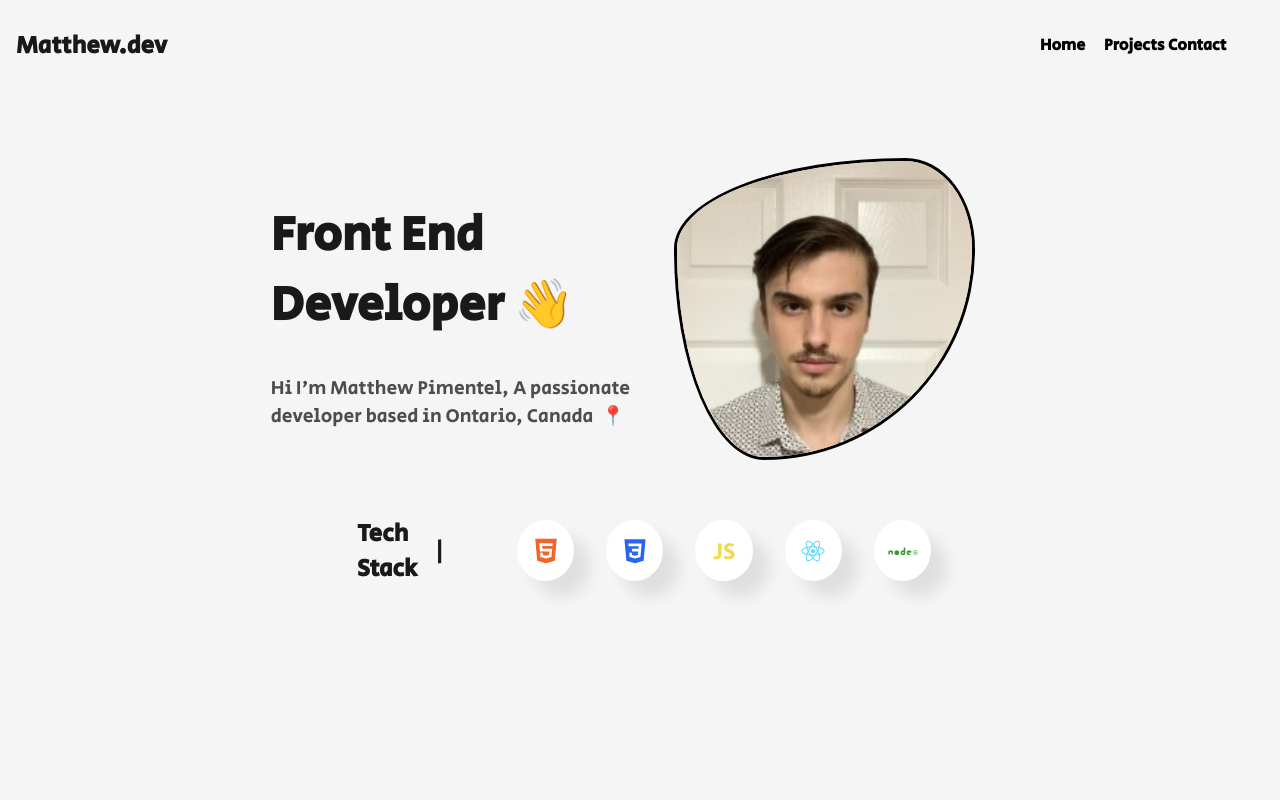
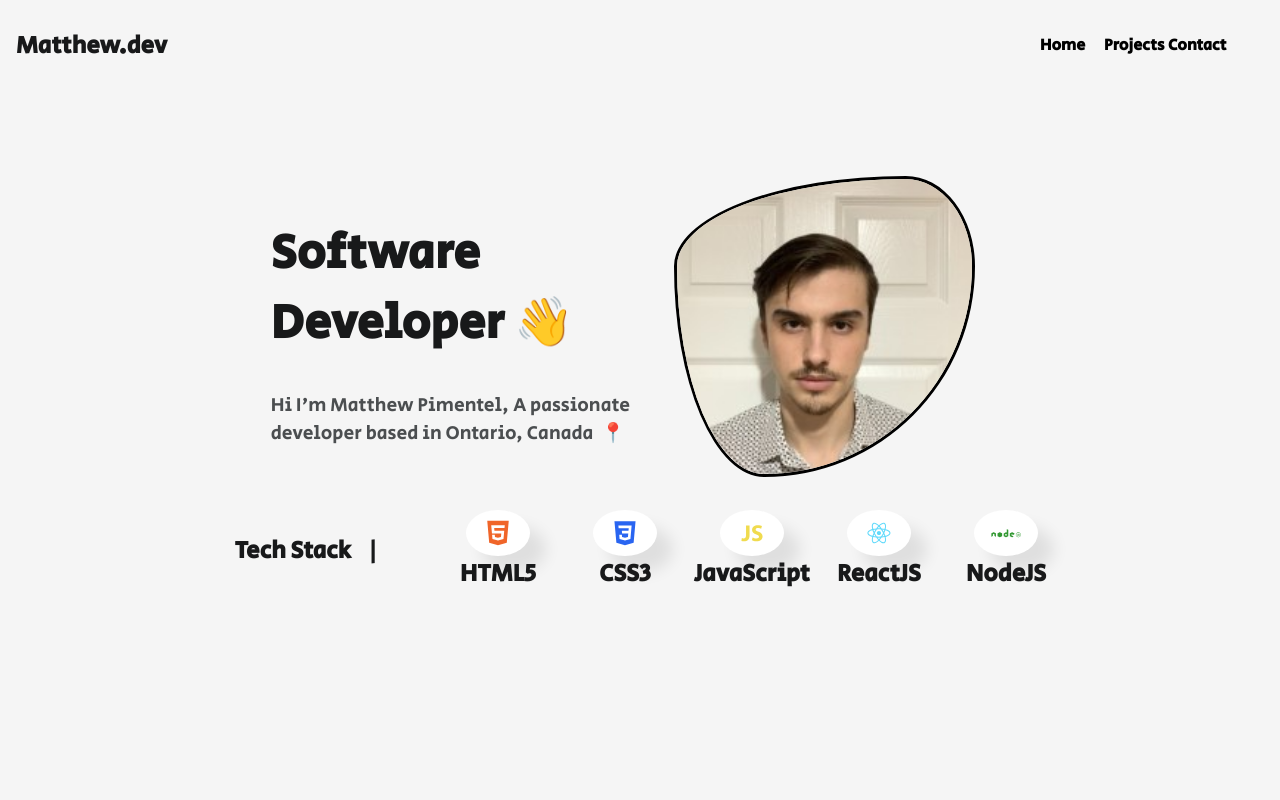
Before and after one commit to Matthewpimentel/Portfolio-Update, a React (Create React App) app: page / in a window 1280 px wide. Shown: the top 800 px of the page. Built offline with nearby package versions, Linux system fonts and the light colour scheme.

Commit message:
Updated so styling

```diff
--- a/src/Components/HomeAbout.css
+++ b/src/Components/HomeAbout.css
@@ -83,12 +83,23 @@
     color: #339933;
 }
 
+.icon-container {
+    display: flex;
+    flex-direction: column;
+    align-items: center;
+    justify-content: center;
+    width: 95px;
+}
+
+.icon-container h2 {
+    margin: 0 0 0 0;
+}
+
 .icon-holder {
     display: flex;
     align-items: center;
     justify-content: center;
-    width: 95%;
-    height: 25%;
+    width: 50%;
     background-color: white;
     border-radius: 50%;
     padding: 0.5em;
@@ -130,6 +141,11 @@
         margin: 0.5rem;
     }
 
+    .icon-container {
+        font-size: 0.5rem;
+        width: 35px;
+    }
+
     .icon-holder {
         height: 40%;
         margin: 0.3rem;
--- a/src/Components/HomeAbout.js
+++ b/src/Components/HomeAbout.js
@@ -16,7 +16,7 @@ const HomeAbout = forwardRef((props, ref) => {
     <div className="home-about" ref={homeRef}>
       <div className="home-about-content-container">
         <div className="home-about-blurb">
-          <h1>Front End Developer 👋</h1>
+          <h1>Software Developer 👋</h1>
           <p>
             Hi I'm Matthew Pimentel, A passionate developer based in Ontario,
             Canada&nbsp; 📍
@@ -32,20 +32,35 @@ const HomeAbout = forwardRef((props, ref) => {
           <h2>Tech Stack</h2>
           <h2>|</h2>
         </div>
-        <div className="icon-holder">
-          <AiFillHtml5 size={30} className="icon-html" />
+        <div className="icon-container">
+          <div className="icon-holder">
+            <AiFillHtml5 size={30} className="icon-html" />
+          </div>
+          <h2>HTML5</h2>
         </div>
-        <div className="icon-holder">
-          <DiCss3 size={30} className="icon-css" />
+        <div className="icon-container">
+          <div className="icon-holder">
+            <DiCss3 size={30} className="icon-css" />
+          </div>
+          <h2>CSS3</h2>
         </div>
+        <div className="icon-container">
         <div className="icon-holder">
           <DiJavascript1 size={30} className="icon-js" />
         </div>
+        <h2>JavaScript</h2>
+        </div>
+        <div className="icon-container">
         <div className="icon-holder">
           <DiReact size={30} className="icon-react" />
         </div>
+        <h2>ReactJS</h2>
+        </div>
+        <div className="icon-container">
         <div className="icon-holder">
           <DiNodejs size={30} className="icon-node" />
+        </div>
+        <h2>NodeJS</h2>
         </div>
       </div>
     </div>
```
